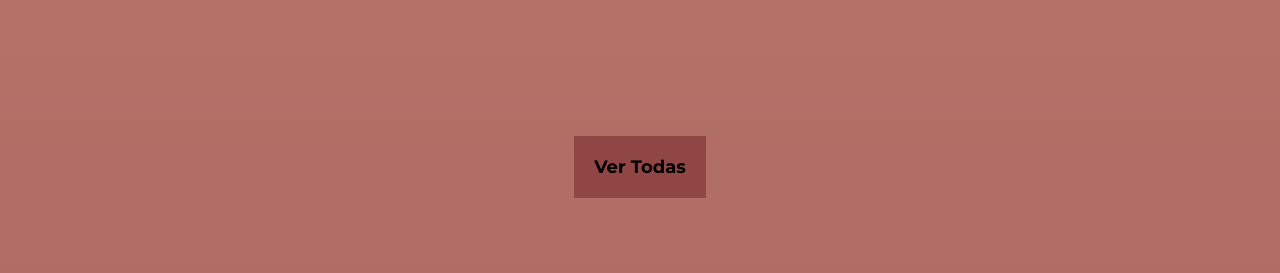
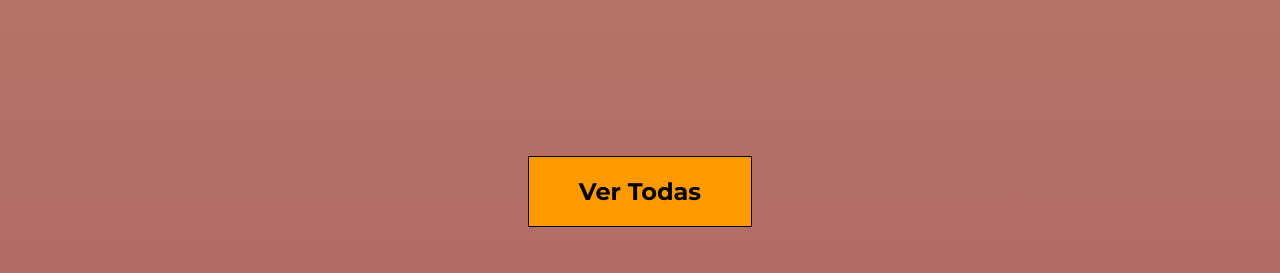
Before and after one commit to Kevb99/secundaria5, a React (Create React App) app: page / in a window 1280 px wide. Shown: the part 2740-3013 px from the top of the page. Built offline with nearby package versions, Linux system fonts and the light colour scheme.

Commit message:
Deleted console.log(anterior) from function anterior, changed favicon

```diff
--- a/src/components/Slideshow.js
+++ b/src/components/Slideshow.js
@@ -45,7 +45,6 @@ const Slideshow = ({
 	}, [velocidad]);
 
 	const anterior = () => {
-		console.log('Anterior');
 		if (slideshow.current.children.length > 0) {
 			const index = slideshow.current.children.length - 1;
 			const ultimoElemento = slideshow.current.children[index];
@@ -95,7 +94,7 @@ const Slideshow = ({
 				</Controles>}
 			</ContenedorPrincipal>
 			<ShowAllBtn>
-				<button onClick={{}}>Ver Todas</button>
+				<button onClick={anterior}>Ver Todas</button>
 			</ShowAllBtn>
 		</>
 
--- a/src/styledcomponents/SlideshowItems.js
+++ b/src/styledcomponents/SlideshowItems.js
@@ -76,15 +76,20 @@ const ShowAllBtn = styled.div`
 	display: flex;
 	justify-content: center;
 	max-width: 100%;
+	margin-top: 20px;
 	button{
-		background: #914646;
-		padding: 20px;
+		z-index: 2;
+		background: #ff9900;
+		padding: 20px 50px;
 		color: #000;
 		font-weight: bold;
-		font-size: 18px;
-		border: none;
+		font-size: 24px;
+		border: 1px solid #000;
 		cursor: pointer;
-
+		&:active{
+			background: #d3891a;
+			scale: .95;
+		}
 	}
 `;
 
```
Also changed, not shown: 1 other file (tests, documents, lock files or other folders).
